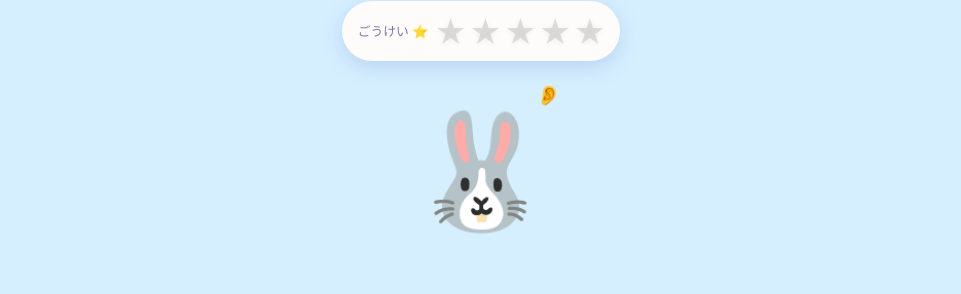
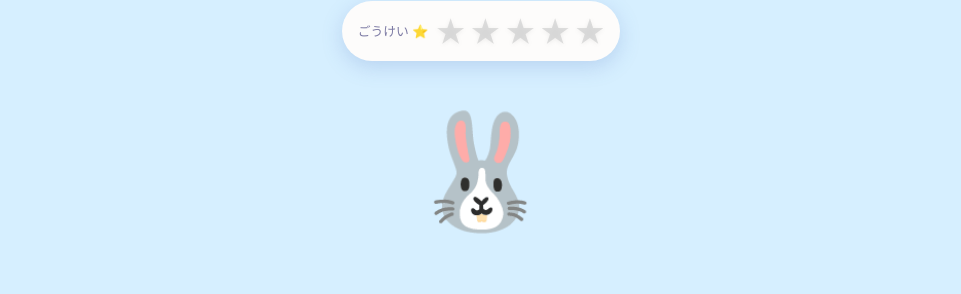
Before and after one commit to tomoetomaru-code/english, a React (Vite) app: page / in a window 1280 px wide. Shown: the part 112-406 px from the top of the page, without its empty margins (159-1120 px from the left). Built offline with nearby package versions, Linux system fonts and the light colour scheme.

Commit message:
fix: 絵文字・顔文字を削除

```diff
--- a/src/components/Character.tsx
+++ b/src/components/Character.tsx
@@ -49,14 +49,7 @@ export default function Character({
       {/* キャラクター本体 */}
       <div className="character__body" aria-hidden="true">
         <span className="character__emoji">{emoji}</span>
-        {/* 耳 or 尻尾アクセント */}
-        {type === 'rabi' && (
-          <span className="character__accent character__ear">👂</span>
-        )}
-        {type === 'shiba' && (
-          <span className="character__accent character__tail">〰️</span>
-        )}
-        {/* 顔文字は非表示 */}
+        {/* アクセント・顔文字は非表示 */}
       </div>
 
       {/* 吹き出し */}
```
